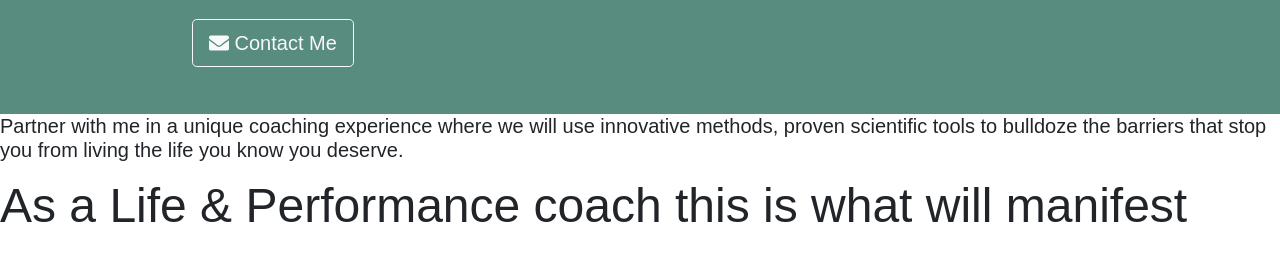
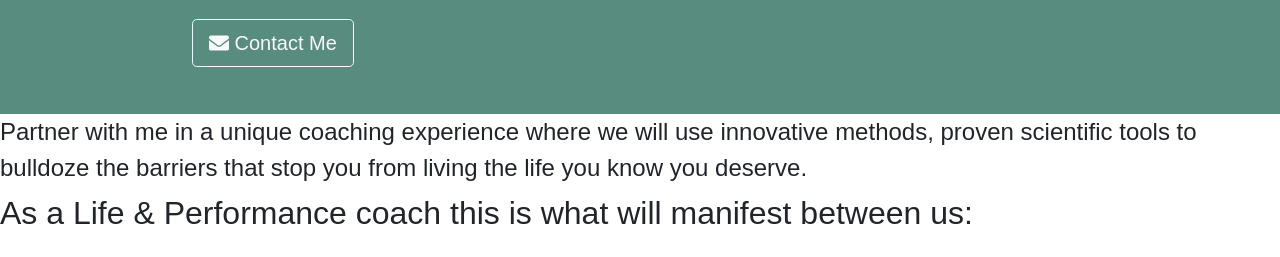
Before and after one commit to sidarhat/neshat, a plain HTML site: page index.html in a window 1280 px wide. Shown: the part 540-797 px from the top of the page. Drawn offline with nearby package versions, Linux system fonts and the light colour scheme.

Commit message:
Update index.html

```diff
--- a/index.html
+++ b/index.html
@@ -76,8 +76,8 @@
   <!-- Features -->
   <a id="my_services">  </a>
     <section id="features">
-     <h5>Partner  with me in a unique coaching experience where we will use innovative methods, proven scientific tools to bulldoze the barriers that stop you from living the life you know you deserve.</h5>
-     <h2>As a Life & Performance coach this is what will manifest between us:</h2>
+     <h3>Partner  with me in a unique coaching experience where we will use innovative methods, proven scientific tools to bulldoze the barriers that stop you from living the life you know you deserve.</h3>
+     <h4>As a Life & Performance coach this is what will manifest between us:</h4>
 
 
       <div class="row">
```
